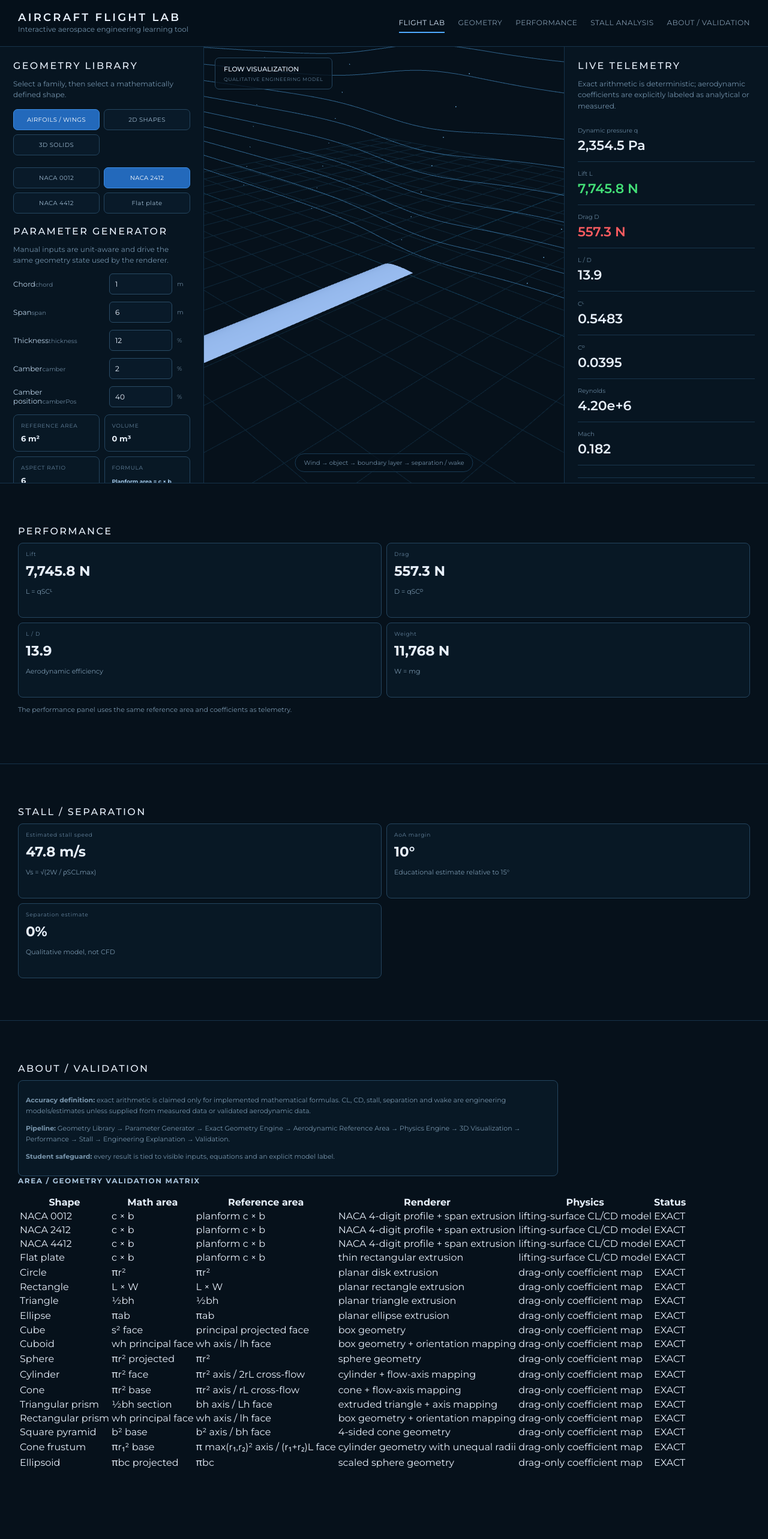
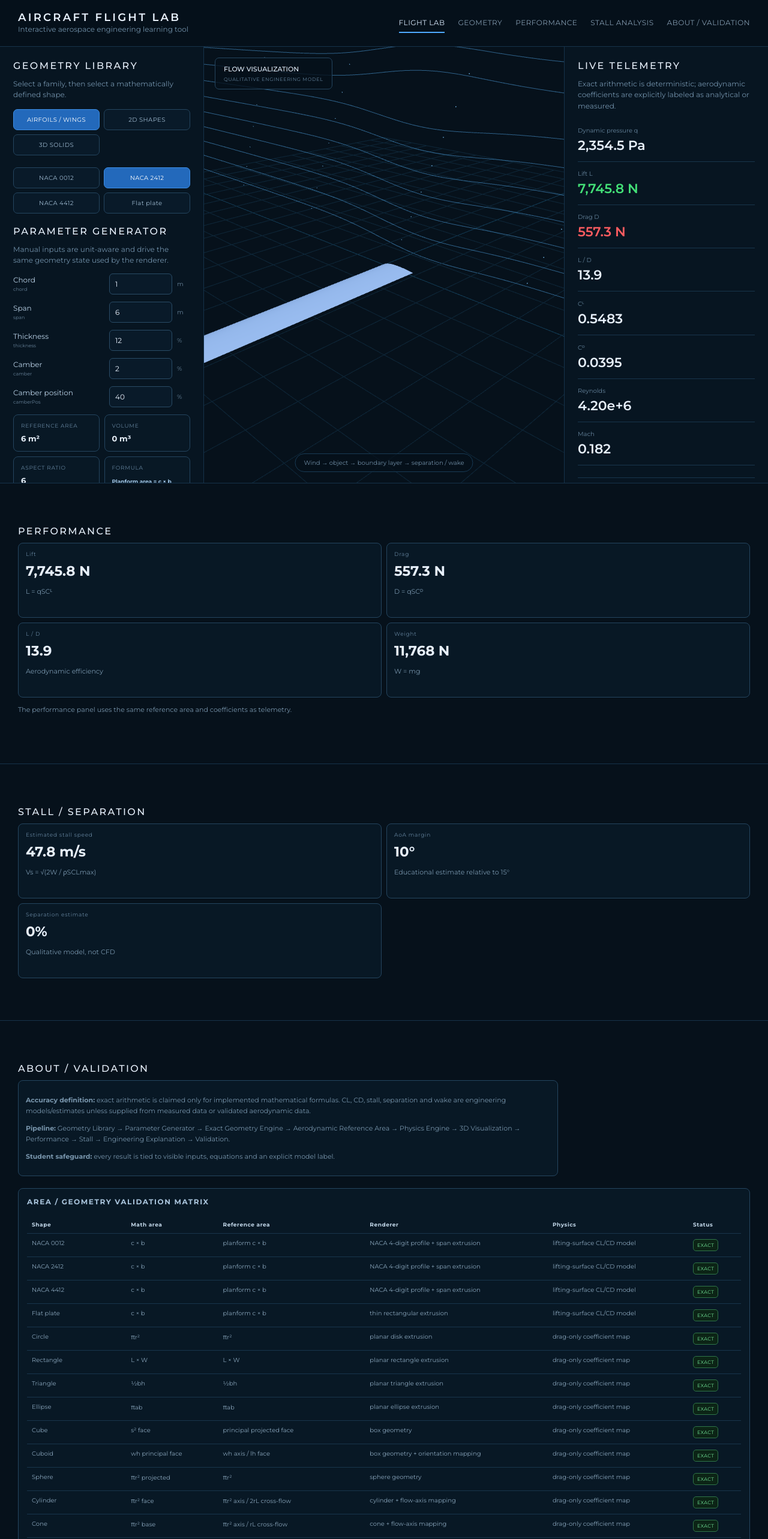
Before and after one commit to psytronot/aircraft-lift-calculatorv1, a React (Vite) app in the folder web/: page / in a window 1280 px wide. Shown: the top 2566 px of the page at 60% size. Before the commit the page ends 2522 px from the top, so only its background shows below. Built offline with nearby package versions, Linux system fonts and the light colour scheme.

Commit message:
style: improve parameter controls and validation matrix

```diff
--- a/web/src/styles.css
+++ b/web/src/styles.css
@@ -14,7 +14,7 @@ button { cursor: pointer; }
 .tab { border: 0; background: transparent; color: #8198ad; padding: 8px 0; border-bottom: 2px solid transparent; font-size: 12px; letter-spacing: .04em; }
 .tab.active { color: #dcecff; border-color: #4ea9ff; }
 .workspace { display: grid; grid-template-columns: 340px minmax(420px, 1fr) 340px; min-height: calc(100vh - 73px); }
-.panel { padding: 22px; border-right: 1px solid #16324a; background: #071521; overflow: auto; max-height: calc(100vh - 73px); }
+.panel { padding: 22px; border-right: 1px solid #16324a; background: #071521; overflow: auto; max-height: calc(100vh - 73px); scroll-margin-top: 80px; }
 .right-panel { border-right: 0; border-left: 1px solid #16324a; }
 h2 { margin: 0 0 10px; font-size: 16px; font-weight: 500; letter-spacing: .15em; }
 h3 { margin: 0 0 16px; font-size: 12px; letter-spacing: .13em; color: #a9c4dc; }
@@ -22,6 +22,8 @@ h3 { margin: 0 0 16px; font-size: 12px; letter-spacing: .13em; color: #a9c4dc; }
 .choice, .segmented button { border: 1px solid #24455f; background: #091a29; color: #9cb8ce; border-radius: 7px; padding: 10px 8px; font-size: 10px; letter-spacing: .04em; }
 .choice.selected, .segmented button.selected { background: #2369bb; border-color: #3d8ee5; color: white; }
 .field { display: grid; grid-template-columns: 1fr 105px 22px; align-items: center; gap: 8px; margin: 12px 0; color: #b9d1e6; font-size: 12px; }
+.field > span { display: flex; flex-direction: column; gap: 3px; }
+.field-help { color: #58758c; font-size: 8px; }
 .field input { width: 100%; background: #091a29; border: 1px solid #294b65; border-radius: 6px; color: #eaf4ff; padding: 9px; }
 .field small { color: #68839a; }
 .segmented { display: grid; grid-template-columns: 1fr 1fr; gap: 6px; margin: 14px 0; }
@@ -50,6 +52,14 @@ h3 { margin: 0 0 16px; font-size: 12px; letter-spacing: .13em; color: #a9c4dc; }
 .result strong { display: block; font-size: 23px; margin: 9px 0; }
 .result small, .explanation, .validation p, .warning { color: #7895ac; font-size: 11px; line-height: 1.65; }
 .validation { max-width: 900px; }
+.validation-matrix { margin-top: 20px; border: 1px solid #24455f; background: #081825; border-radius: 8px; padding: 14px; }
+.matrix-scroll { overflow-x: auto; }
+.validation-matrix table { width: 100%; min-width: 900px; border-collapse: collapse; font-size: 10px; }
+.validation-matrix th, .validation-matrix td { padding: 9px 8px; border-bottom: 1px solid #18354c; text-align: left; vertical-align: top; color: #88a4ba; }
+.validation-matrix th { color: #c2d7e9; font-size: 9px; letter-spacing: .06em; }
+.status-exact, .status-model { display: inline-block; padding: 4px 6px; border-radius: 5px; font-size: 8px; letter-spacing: .05em; }
+.status-exact { color: #74e99a; border: 1px solid #2f7549; background: #0c2416; }
+.status-model { color: #f1c66e; border: 1px solid #725a2d; background: #241c0d; }
 .section-anchor { scroll-margin-top: 80px; }
 .warning { padding: 18px; border: 1px solid #725a2d; background: #241c0d; border-radius: 8px; }
 @media (max-width: 1100px) { .workspace { grid-template-columns: 300px minmax(360px,1fr); } .right-panel { grid-column: 1 / -1; max-height: none; border-left: 0; border-top: 1px solid #16324a; } }
```
